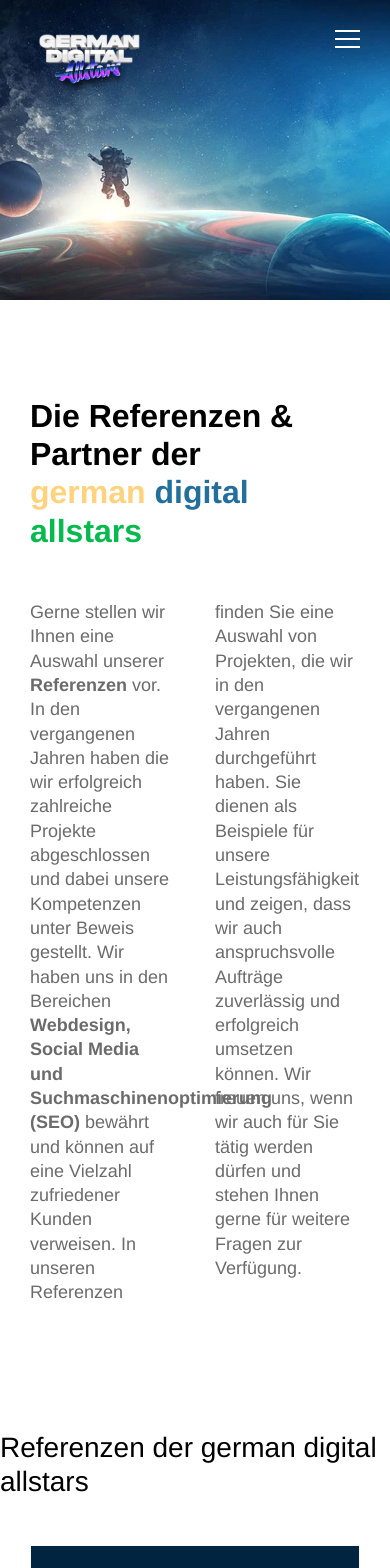
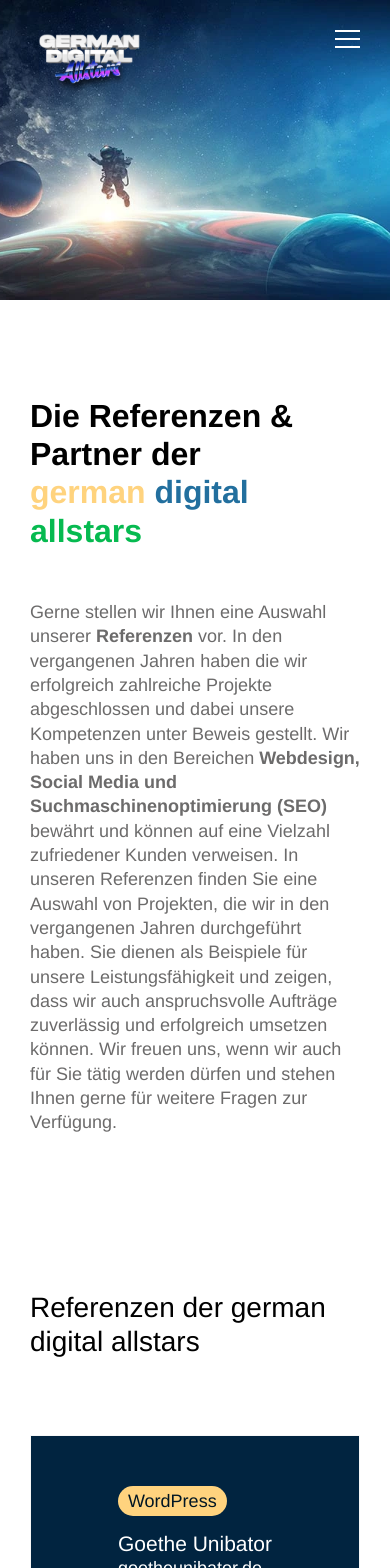
Before and after one commit to pieperjan/gda.technology, an Angular app: page /referenzen in a window 390 px wide. Shown: the top 1568 px of the page. Built offline with nearby package versions, Linux system fonts and the light colour scheme.

Commit message:
- responsive Bugfixes - Homepage edit Hero CTAs to "Gerne in Kontakt treten" und "Referenzen ansehen"

```diff
--- a/angular.json
+++ b/angular.json
@@ -38,12 +38,12 @@
                 {
                   "type": "initial",
                   "maximumWarning": "500kb",
-                  "maximumError": "2mb"
+                  "maximumError": "5mb"
                 },
                 {
                   "type": "anyComponentStyle",
-                  "maximumWarning": "2kb",
-                  "maximumError": "4kb"
+                  "maximumWarning": "500kb",
+                  "maximumError": "500kb"
                 }
               ],
               "fileReplacements": [
--- a/src/app/_atome/navigation/navigation.component.html
+++ b/src/app/_atome/navigation/navigation.component.html
@@ -1,5 +1,5 @@
 <div class="navigation gda-col gda-col-row gda-navi gda-col-center gda-no-padding hide-on-tablet" [ngClass]="{ smallnavigation: scrollednavigation }">
-  <a class="gda-navi-link color-white" href="#services">Leistungen</a>
+  <a class="gda-navi-link color-white" href="#leistungen">Leistungen</a>
   <a class="gda-navi-link color-white" href="/referenzen">Referenzen</a>
   <a class="gda-navi-link color-white" href="#contact">Kontakt</a>
 </div>
--- a/src/app/_atome/sidenav/sidenav.component.html
+++ b/src/app/_atome/sidenav/sidenav.component.html
@@ -4,10 +4,8 @@
       <!--<button class="close-menu display-flex flex-row align-items-center" id="close-button">
           <svg xmlns="http://www.w3.org/2000/svg" height="24" width="24"><path d="M6.4 19 5 17.6l5.6-5.6L5 6.4 6.4 5l5.6 5.6L17.6 5 19 6.4 13.4 12l5.6 5.6-1.4 1.4-5.6-5.6Z"/></svg> Menu schließen
       </button>-->
-      <a class="gda-navi-link" href="#services">Leistungen</a>
+      <a class="gda-navi-link" href="#leistungen">Leistungen</a>
       <a class="gda-navi-link" href="/referenzen">Referenzen</a>
-      <a class="gda-navi-link" href="#vision">Vision</a>
-      <a class="gda-navi-link" href="#mission">Mission</a>
       <a class="gda-navi-link" href="#contact">Kontakt</a>
 
       <hr>
@@ -15,7 +13,7 @@
         <strong>E-Mail:</strong> <a href="mailto:hi.gda.technology">hi@gda.technology</a>
       </p>
       <p class="display-flex flex-column">
-        <strong>Phone:</strong> <a href="tel:029726449">02972 6449</a>
+        <strong>Phone:</strong> <a href="tel:029726449">+49 (0) 2972 6449</a>
       </p>
 
       <hr>
--- a/src/app/_component/home/home.component.html
+++ b/src/app/_component/home/home.component.html
@@ -69,13 +69,13 @@
       unerlässlich, eine starke Onlinepräsenz zu haben, um auf dem Markt bestehen zu können.</p>
     <div class="display-flex flex-row">
       <a class="default-link button-main gda-m-bottom-0-5" href="mailto:hi@gda.technology">
-        Eine E-Mail schreiben
+        Gerne in Kontakt treten
         <svg xmlns="http://www.w3.org/2000/svg" height="24" width="24">
           <path d="m12 20-1.425-1.4 5.6-5.6H4v-2h12.175l-5.6-5.6L12 4l8 8Z"/>
         </svg>
       </a>
-      <a class="default-link button-outline gda-m-bottom-0-5" href="tel:029726449">
-        Jetzt anrufen
+      <a class="default-link button-outline gda-m-bottom-0-5" href="/referenzen">
+        Referenzen ansehen
         <svg xmlns="http://www.w3.org/2000/svg" height="24" width="24">
           <path d="m12 20-1.425-1.4 5.6-5.6H4v-2h12.175l-5.6-5.6L12 4l8 8Z"/>
         </svg>
--- a/src/app/_component/referenzen/referenzen.component.html
+++ b/src/app/_component/referenzen/referenzen.component.html
@@ -22,7 +22,7 @@
         Verfügung.</p>
     </div>
   </div>
-  <div class="gda-row">
+  <div class="gda-row gda-p-mobile-default">
     <div class="gda-col gda-no-vertical-padding">
       <h2>Referenzen der german digital allstars</h2>
     </div>
@@ -250,6 +250,7 @@
     </div>
   </div>
 
+  <!--
   <div class="gda-row">
     <div class="gda-col">
       <h2>Partner der german digital allstars</h2>
@@ -266,4 +267,5 @@
       <div class="logo">Logo Googel</div>
     </div>
   </div>
+  -->
 </div>
--- a/src/app/_component/referenzen/referenzen.component.sass
+++ b/src/app/_component/referenzen/referenzen.component.sass
@@ -48,6 +48,8 @@
   p
     column-count: 2
     column-gap: 4rem
+    @include breakpoint(max, tablet)
+      column-count: 1
 
 .project-item
   border: 1px solid $website-bg
--- a/src/styles.sass
+++ b/src/styles.sass
@@ -439,7 +439,7 @@
 
 
 // Mobile
-@include breakpoint(max,mobile)
+@include breakpoint(max,mobile-extra)
   .gda-p-mobile-default
     padding: $padding-3
 
@@ -558,7 +558,7 @@
 
 
 // Mobile
-@include breakpoint(max,mobile)
+@include breakpoint(max,mobile-extra)
   .gda-m-mobile-default
     padding: $margin-3
 
@@ -624,7 +624,7 @@
 
 
 // Mobile
-@include breakpoint(max,mobile)
+@include breakpoint(max,mobile-extra)
   .gda-m-left-mobile-default
     margin-left: $margin-3
   .gda-m-left-mobile-0
@@ -690,7 +690,7 @@
 
 
 // Mobile
-@include breakpoint(max,mobile)
+@include breakpoint(max,mobile-extra)
   .gda-m-right-mobile-default
     margin-right: $margin-3
   .gda-m-right-mobile-0
@@ -761,7 +761,7 @@
 
 
 // Mobile
-@include breakpoint(max,mobile)
+@include breakpoint(max,mobile-extra)
   .gda-m-top-mobile-default
     margin-top: $margin-3
   .gda-m-top-mobile-0
@@ -828,7 +828,7 @@
 
 
 // Mobile
-@include breakpoint(max,mobile)
+@include breakpoint(max,mobile-extra)
   .gda-m-bottom-mobile-default
     margin-bottom: $margin-3
   .gda-m-bottom-mobile-0
```
